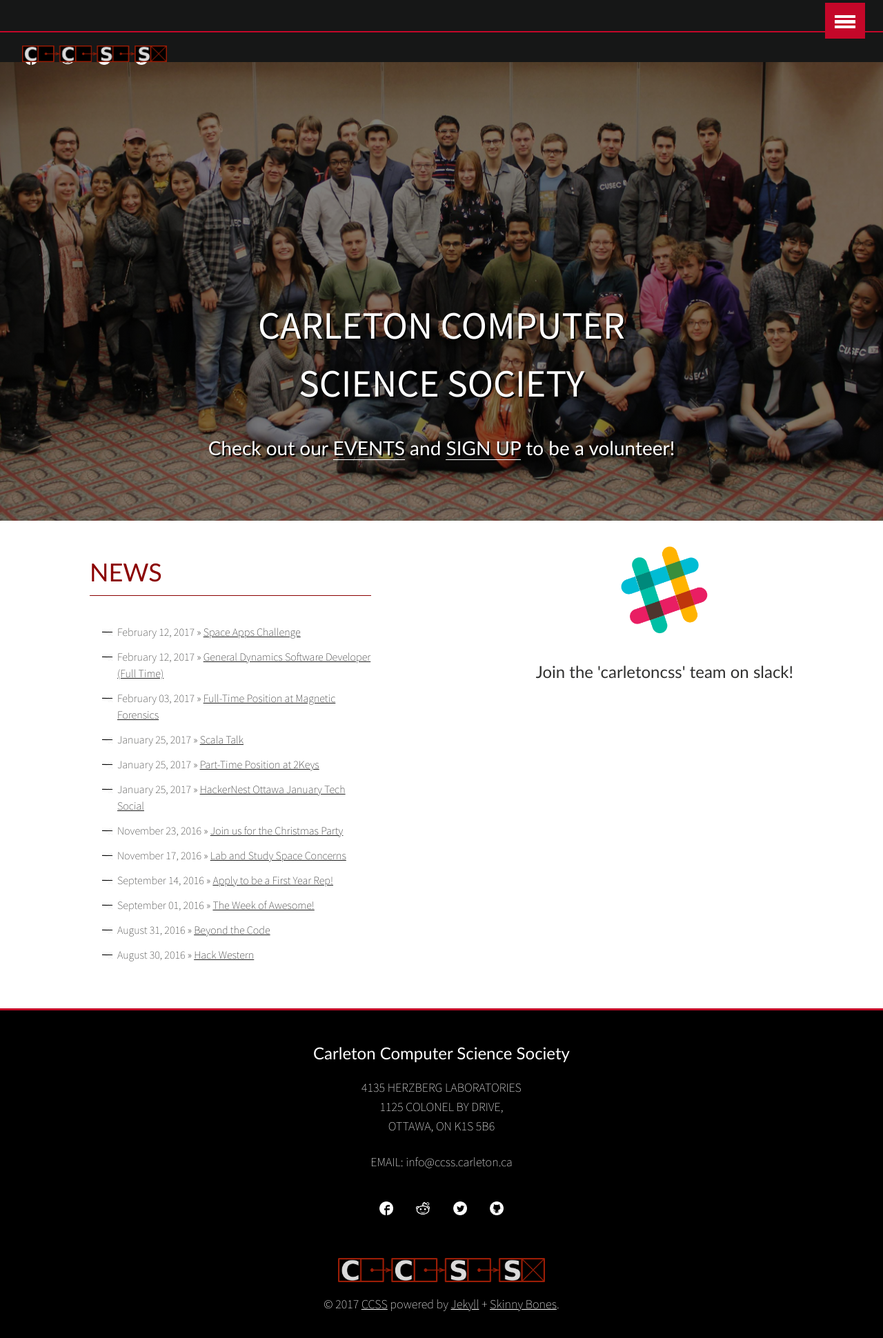
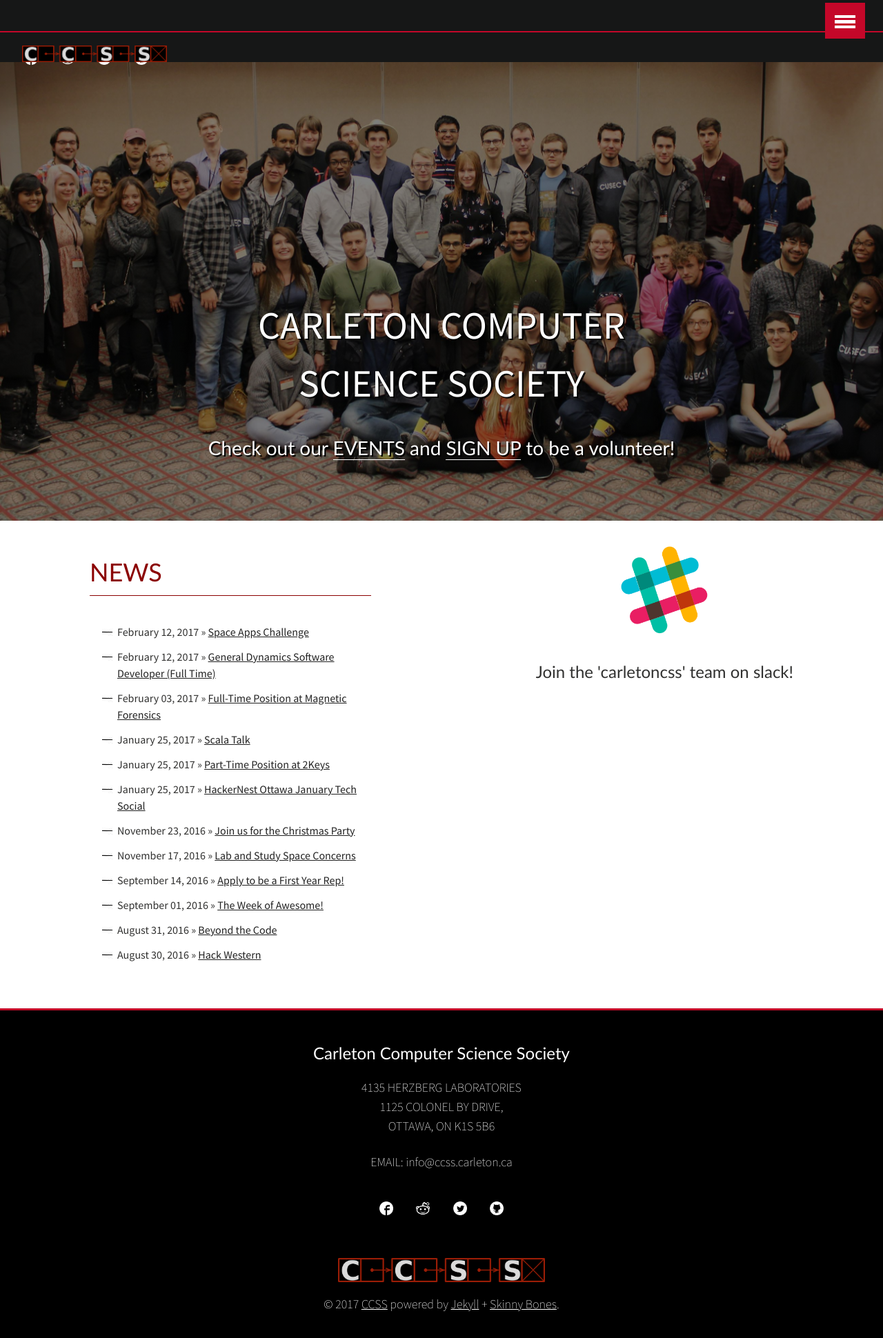
Before and after one commit to CarletonComputerScienceSociety/carletoncomputersciencesociety.github.io, a Jekyll site: the page built from index.md, in a window 1280 px wide. Shown: the top 1940 px of the page at 69% size. Built offline with Jekyll 4.4.1, drawn with Linux system fonts in a browser that asks for light colours.

Commit message:
Fixing font weight

```diff
--- a/_sass/_layout.scss
+++ b/_sass/_layout.scss
@@ -1122,7 +1122,7 @@
 
 @media only screen and (min-width : 768px) {
     h1,h2,h3,h4,h5,h6,li,a,p{
-		font-weight: lighter;
+		font-weight: 400;
 	}
 }
 
```
